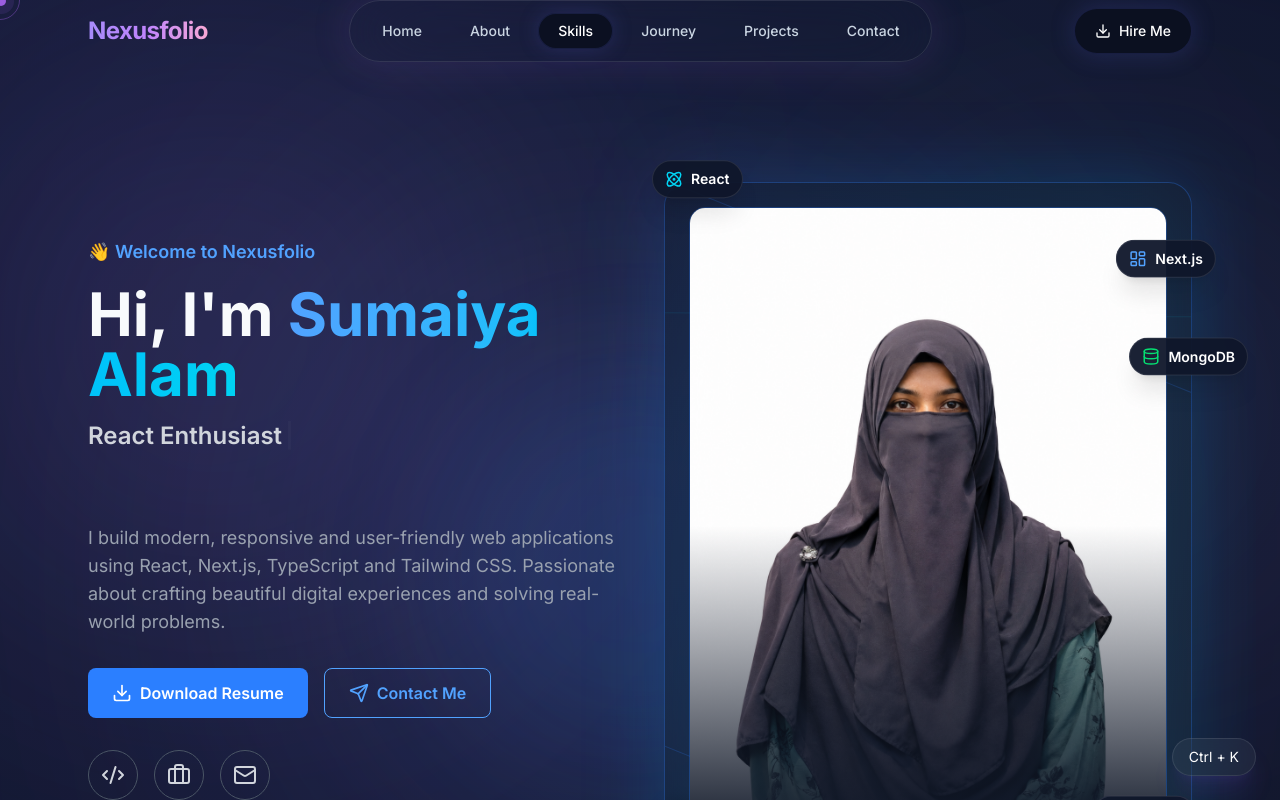
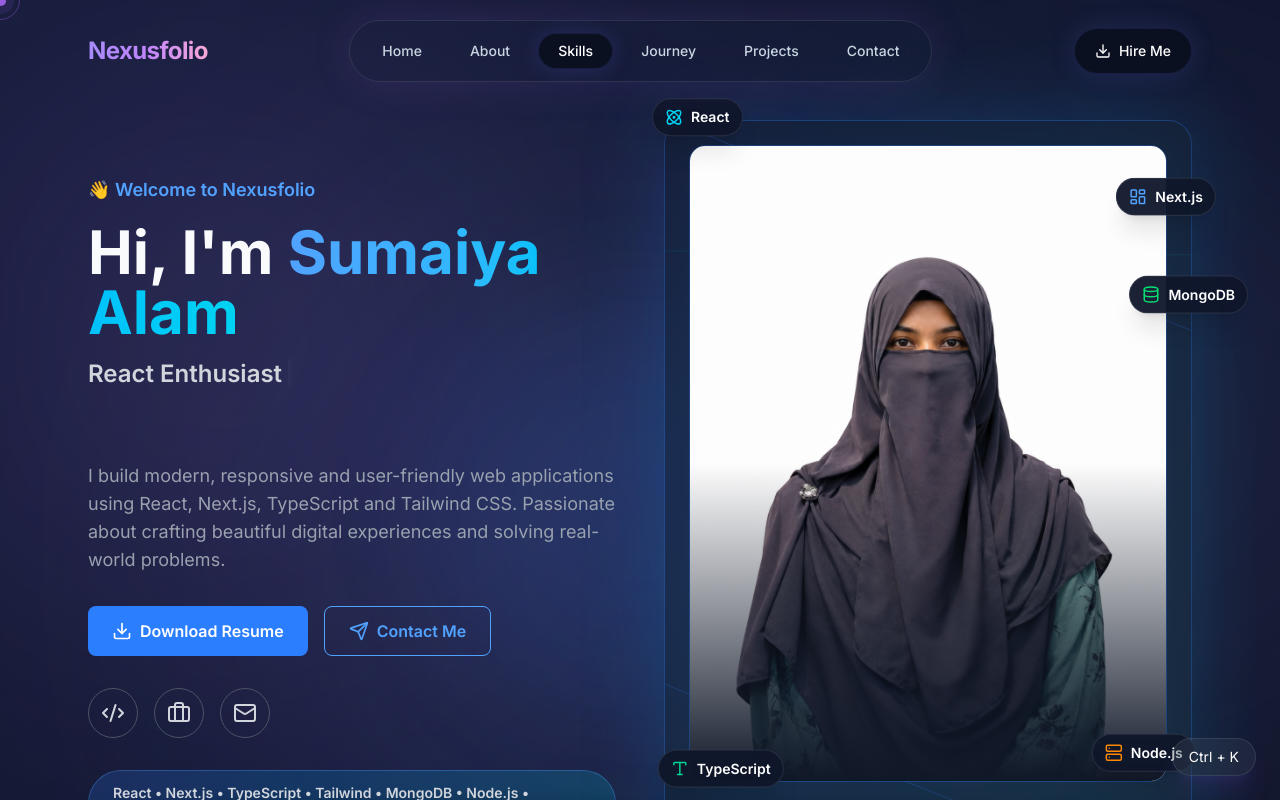
Before and after one commit to sumu749/nexusfolio, a Next.js app: page / in a window 1280 px wide. Shown: the top 800 px of the page. Built offline with nearby package versions, Linux system fonts and the light colour scheme.

Commit message:
Navbar fixed

```diff
--- a/src/components/navbar/Navbar.tsx
+++ b/src/components/navbar/Navbar.tsx
@@ -4,15 +4,11 @@ import Link from "next/link";
 import { motion } from "framer-motion";
 import { Download, Menu, X } from "lucide-react";
 import { navLinks } from "@/data/nav-links";
-import { useEffect, useRef, useState } from "react";
+import { useEffect, useState } from "react";
 
 export default function Navbar() {
     const [activeHref, setActiveHref] = useState("#home");
     const [menuOpen, setMenuOpen] = useState(false);
-    const [isHidden, setIsHidden] = useState(false);
-    const lastScrollY = useRef(0);
-    const isHiddenRef = useRef(false);
-    const rafId = useRef<number | null>(null);
 
     const handleLinkClick = (href: string) => {
         setActiveHref(href);
@@ -24,12 +20,11 @@ export default function Navbar() {
             .map((item) => document.querySelector(item.href))
             .filter(Boolean) as HTMLElement[];
 
-        if (!sections.length) {
-            return;
-        }
+        if (!sections.length) return;
 
         const updateActiveSection = () => {
             const targetPosition = window.scrollY + window.innerHeight * 0.35;
+
             let currentSection = sections[0];
 
             for (const section of sections) {
@@ -43,35 +38,15 @@ export default function Navbar() {
             setActiveHref(`#${currentSection.id}`);
         };
 
-        const handleScroll = () => {
-            if (rafId.current !== null) return;
+        updateActiveSection();
 
-            rafId.current = requestAnimationFrame(() => {
-                const currentY = window.scrollY;
-                updateActiveSection();
-
-                const shouldHide =
-                    currentY > lastScrollY.current && currentY > 80;
-                if (shouldHide !== isHiddenRef.current) {
-                    isHiddenRef.current = shouldHide;
-                    setIsHidden(shouldHide);
-                }
-
-                lastScrollY.current = currentY;
-                rafId.current = null;
-            });
-        };
-
-        updateActiveSection();
-        window.addEventListener("scroll", handleScroll, { passive: true });
-        window.addEventListener("resize", handleScroll);
+        window.addEventListener("scroll", updateActiveSection);
+        window.addEventListener("resize", updateActiveSection);
 
         return () => {
-            window.removeEventListener("scroll", handleScroll);
-            window.removeEventListener("resize", handleScroll);
-            if (rafId.current !== null) {
-                cancelAnimationFrame(rafId.current);
-            }
+            window.removeEventListener("scroll", updateActiveSection);
+
+            window.removeEventListener("resize", updateActiveSection);
         };
     }, []);
 
@@ -79,11 +54,23 @@ export default function Navbar() {
         <motion.header
             initial={{ opacity: 0, y: -25 }}
             animate={{
-                opacity: isHidden ? 0 : 1,
-                y: isHidden ? -80 : 0,
+                opacity: 1,
+                y: 0,
             }}
-            transition={{ duration: 0.22, ease: "easeOut" }}
-            className="sticky top-0 z-50 w-full px-4 sm:px-6"
+            transition={{
+                duration: 0.6,
+                ease: "easeOut",
+            }}
+            className="
+        fixed
+        top-5
+        left-1/2
+        z-50
+        w-full
+        -translate-x-1/2
+        px-4
+        sm:px-6
+    "
         >
             <div className="mx-auto flex w-full max-w-6xl flex-wrap items-center justify-between gap-4  md:px-6 ">
                 {/* Logo */}
```
